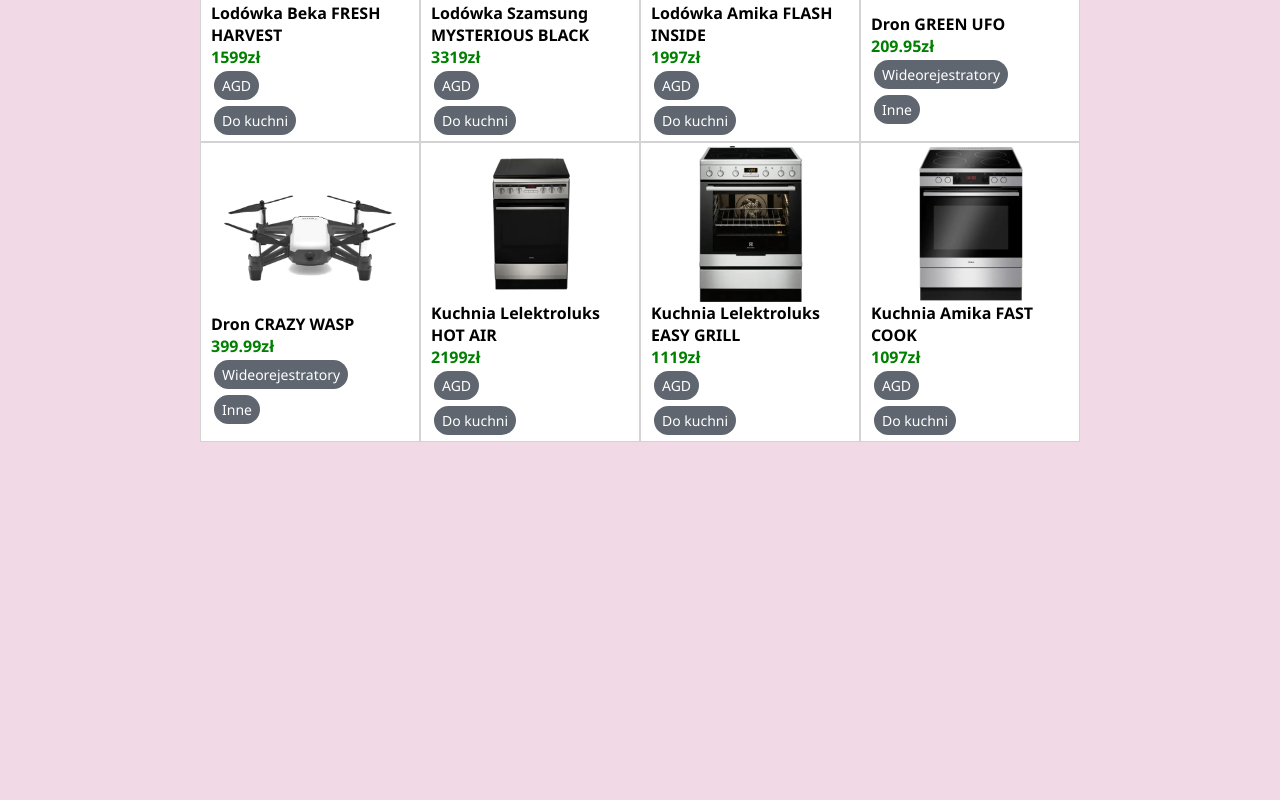
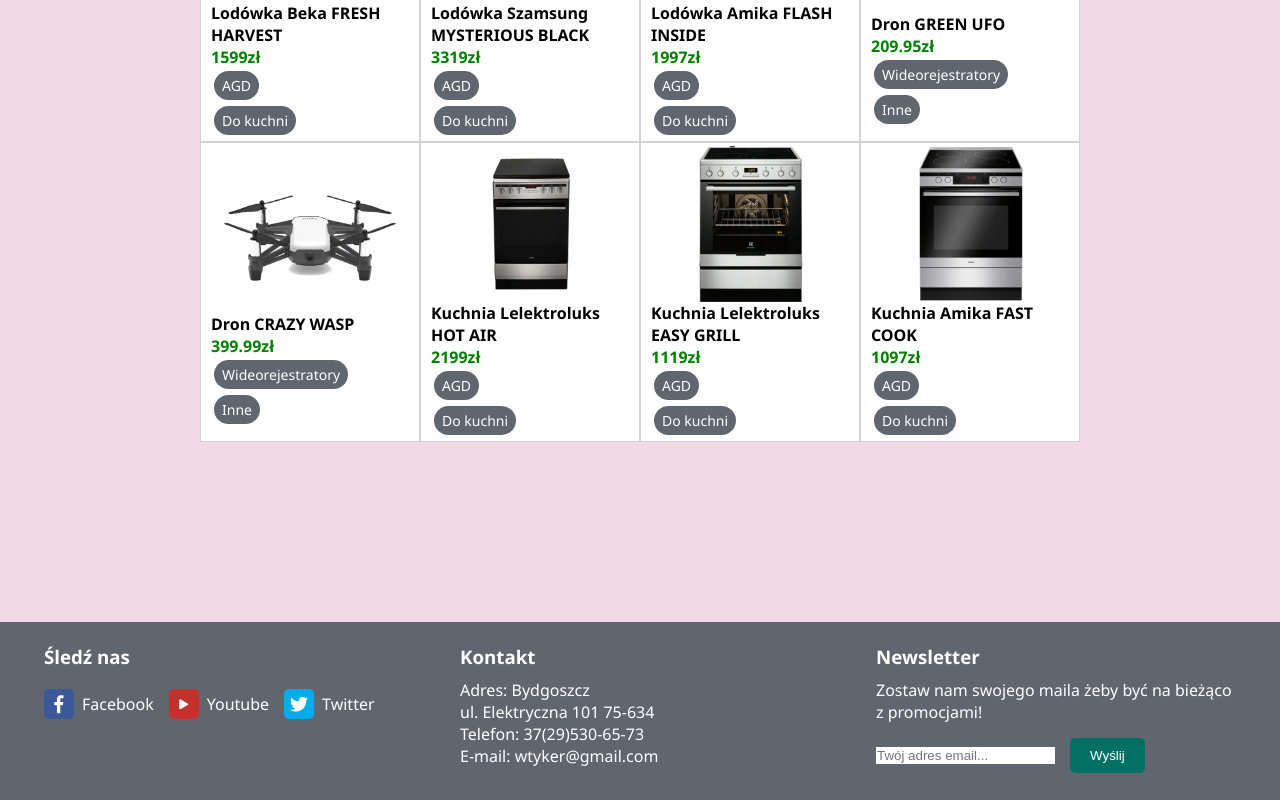
Before and after one commit to ManuLisek/wtyker-react-redux, a React (Create React App) app: page /products in a window 1280 px wide. Shown: the part 1183-1983 px from the top of the page. Before the commit the page ends 1625 px from the top, so only its background shows below. Built offline with nearby package versions, Linux system fonts and the light colour scheme.

Commit message:
Add Footer

```diff
--- /dev/null
+++ b/src/Footer.jsx
@@ -0,0 +1,102 @@
+import React from 'react';
+import styled from 'styled-components';
+
+const FooterContainer = styled.footer`
+background-color: #5f6670;
+color: white;
+flex-basis: 100%;
+display: flex;
+justify-content: space-evenly;
+margin-top: 180px;
+`;
+
+const Header = styled.h3`
+padding: 10px 0 10px 0;
+`;
+
+const Info = styled.div`
+flex-basis: 30%;
+padding: 12px;
+`;
+
+const Icons = styled.div`
+display: flex;
+align-items: center;
+`;
+
+const Icon = styled.i`
+height: 30px;
+width: 30px;
+background-color: white;
+border-radius: 5px;
+line-height: 30px;
+text-align: center;
+font-size: 18px;
+margin: 10px 8px 10px 0;
+`;
+
+const Facebook = styled(Icon)`
+background-color: #3b5998;
+color: white;
+`;
+
+const Youtube = styled(Icon)`
+background-color: #c4302b;
+color: white;
+font-size: 10px;
+`;
+
+const Twitter = styled(Icon)`
+background-color: #00acee;
+`;
+
+const IconDescription = styled.p`
+margin-right: 15px;
+`;
+
+const ButtonNewsletter = styled.button`
+background-color: #007065;
+color: white;
+border: none;
+border-radius: 5px;
+padding: 10px 20px;
+margin: 15px;
+`;
+
+const Input = styled.input`
+background-color: white;
+border: 1px solid white;
+&:focus {
+    border: 1px solid black;
+}
+`;
+
+const Footer = () => {
+
+  return(
+    <FooterContainer>
+      <Info>
+        <Header>Śledź nas</Header>
+        <Icons>
+          <Facebook className="fab fa-facebook-f"/><IconDescription>Facebook</IconDescription>
+          <Youtube className="fas fa-play"/><IconDescription>Youtube</IconDescription>
+          <Twitter className="fab fa-twitter"/><IconDescription>Twitter</IconDescription>
+        </Icons>
+      </Info>
+      <Info>
+        <Header>Kontakt</Header>
+        <p>Adres: Bydgoszcz</p>
+        <p>ul. Elektryczna 101 75-634</p>
+        <p>Telefon: 37(29)530-65-73</p>
+        <p>E-mail: wtyker@gmail.com</p>
+      </Info>
+      <Info>
+        <Header>Newsletter</Header>
+        <p>Zostaw nam swojego maila żeby być na bieżąco z promocjami!</p>
+        <Input type="text" placeholder="Twój adres email..."/>
+        <ButtonNewsletter>Wyślij</ButtonNewsletter>
+      </Info>
+    </FooterContainer>
+  );};
+
+export default Footer;
--- a/src/MainLayout.jsx
+++ b/src/MainLayout.jsx
@@ -1,5 +1,7 @@
 import React from 'react';
+import { useLocation } from 'react-router-dom';
 import Navigation from './Navigation';
+import Footer from './Footer';
 import PropTypes from 'prop-types';
 import styled from 'styled-components';
 
@@ -16,12 +18,19 @@
 
 const MainLayout = ({children}) => {
 
+  const location = useLocation();
+
   return(
     <LayoutContainer>
       <Navigation/>
       <Layout>
         {children}
       </Layout>
+      {
+        location.pathname != '/'
+          ? <Footer />
+          : ''
+      }
     </LayoutContainer>
   );
 };
```
